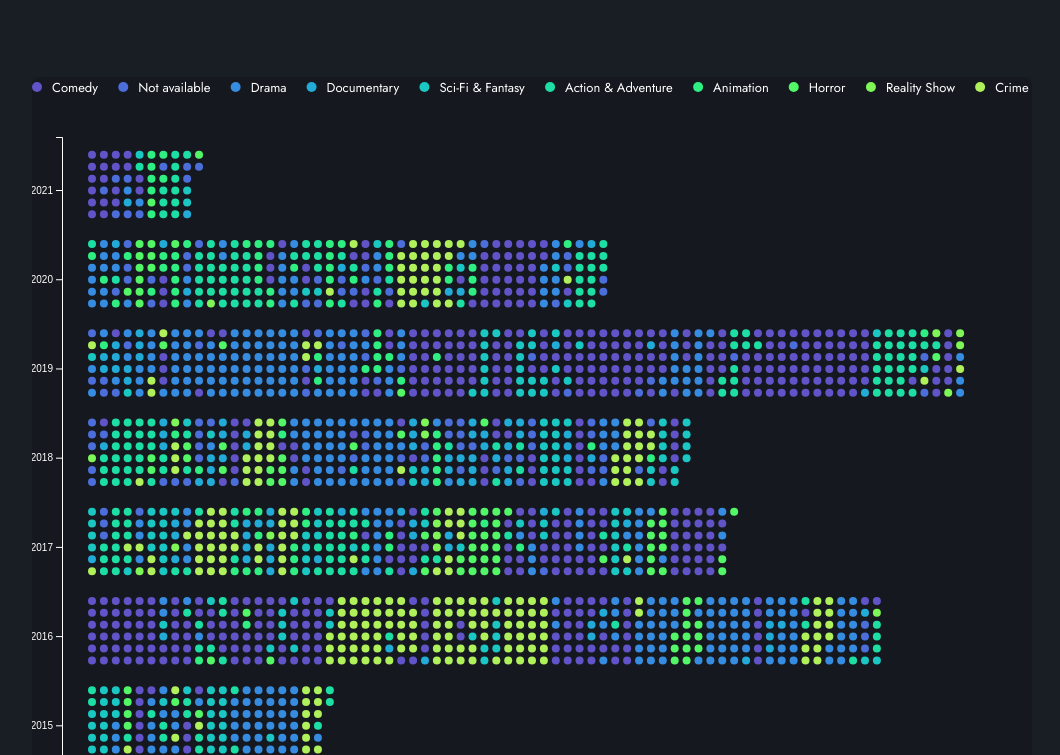
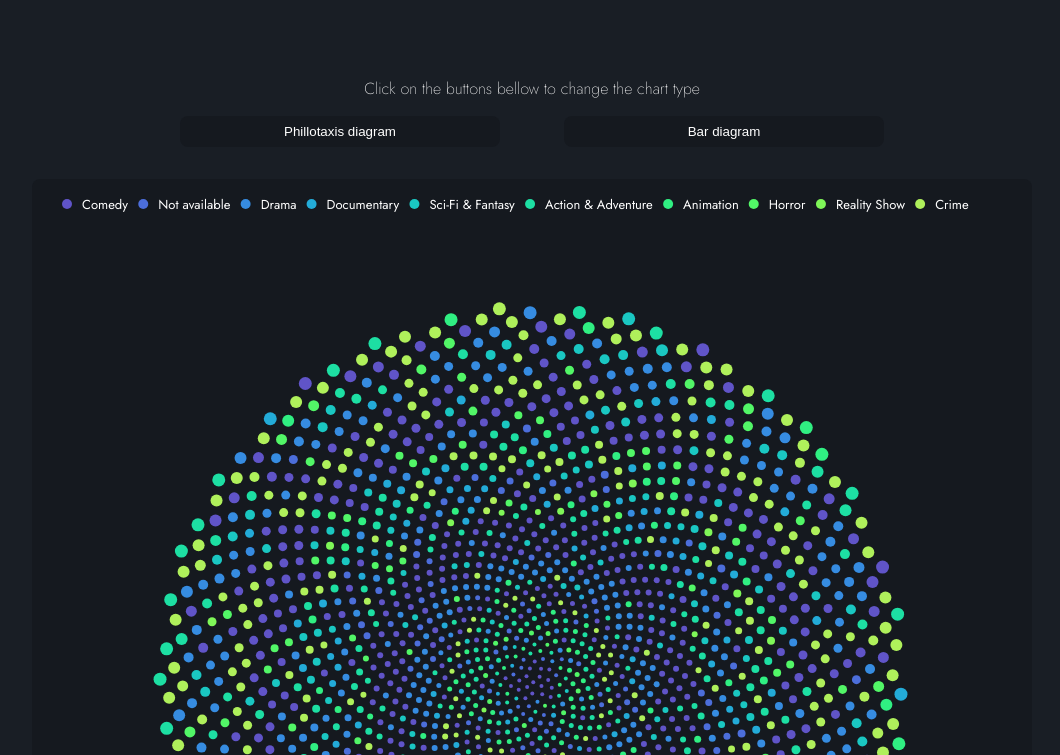
Before and after one commit to luiz-flamorim/My-Netflix-DataVis, a plain HTML site: page index.html in a window 1280 px wide. Shown: the part 485-1240 px from the top of the page, without its empty margins (108-1168 px from the left). Drawn offline with nearby package versions, Linux system fonts and the light colour scheme.

Commit message:
almost there

```diff
--- a/css/style.css
+++ b/css/style.css
@@ -36,7 +36,7 @@ p {
     text-align: center;
 }
 
-.legend-category{
+.legend-category {
     margin: auto;
     padding: 1rem;
     font-size: 1.3rem;
@@ -45,13 +45,13 @@ p {
     /* color: white; */
 }
 
-.legend-number{
+.legend-number {
     font-weight: 600;
 }
 
 
 /* CONTAINERS */
-#diagram-container{
+#svg-container {
     position: relative;
     display: flex;
     flex-direction: column;
@@ -74,7 +74,6 @@ p {
 
 #dots {
     border-radius: 0.5rem;
-
     background-color: #15191f;
 }
 
@@ -82,6 +81,44 @@ p {
     height: 2rem;
 }
 
+#buttons {
+    display: flex;
+    flex-direction: column;
+    width: 100%;
+    margin-top: 1rem;
+    margin-bottom: 2rem;
+    gap: 1rem
+}
+
+.btn-text-container {
+    display: flex;
+    justify-content: center;
+}
+
+.btn {
+    padding: 0.5rem;
+    border-radius: 0.5rem;
+    width: 20rem;
+    border-style: none;
+    margin-left: 2rem;
+    margin-right: 2rem;
+    background-color: #15191f;
+    color: white;
+}
+
+.btn:hover {
+    cursor: pointer;
+    transition: 1s;
+    color: grey;
+    background-color: black;
+
+}
+
+.p-small {
+    margin: 0;
+    font-size: 1rem;
+    font-weight: 200;
+}
 
 /* MODAL */
 .modal-bg {
@@ -145,6 +182,7 @@ p {
     font-weight: 200;
     opacity: 30%;
 }
+
 /* Pop Up text and elements */
 
 .poster {
@@ -162,7 +200,7 @@ p {
     font-size: 2.5rem;
     line-height: 2.5rem;
     font-weight: 600;
-    border-bottom: 1px solid rgba(255,255,255,0.1);
+    border-bottom: 1px solid rgba(255, 255, 255, 0.1);
 }
 
 .film-episode {
--- a/index.html
+++ b/index.html
@@ -24,13 +24,28 @@
         <h1>
             My Netflix visualisation
         </h1>
-        <p>The diagram below is an experiment to visualise my user Netflix data since 2012, where each circle represents one film or serie I have watched. You can explore it by
-            zooming on different areas using the mouse wheel, or by clicking on the different circles, colours and buttons. All the information about the films and series can
+        <p>The diagram below is an experiment to visualise my user Netflix data since 2012, where each circle represents
+            one film or serie I have watched. You can explore it by
+            zooming on different areas using the mouse wheel, or by clicking on the different circles, colours and
+            buttons. All the information about the films and series can
             be found on <a href="http://tmdb.org" target="_blank">The Movie Database website</a>.</p>
 
-    <div id="diagram-container">
-        <!-- <svg id="legend"></svg> -->
-        <!-- <div id="stats"></div> -->
+            <div id="stats">
+
+            </div>
+        <div id="buttons">
+            <div class="btn-text-container">
+                <p class="p-small">Click on the buttons bellow to change the chart type</p>
+            </div>
+
+            <div class="btn-text-container">
+                <button type="button" id='phillo' class='btn'>Phillotaxis diagram</button>
+                <button type="button" id='bar' class='btn'>Bar diagram</button>
+            </div>
+        </div>
+
+        <div id="svg-container">
+            <div id="legend-stats"></div>
             <svg id="dots"></svg>
         </div>
 
--- a/js/newdots.js
+++ b/js/newdots.js
@@ -19,47 +19,24 @@ const m = {
 const width = w - (m.left + m.right)
 const height = h - (m.top + m.bottom)
 
-let chartContainer = d3.select('#diagram-container')
+let gridRows = 6
+let gridLines = 74
+let tDuration = 750
+
+let chartContainer = d3.select('#svg-container')
     .style('width', '1000px')
     .style('height', '1000px')
-
-const radius = 4
-const step = radius * 2
-const theta = Math.PI * (3 - Math.sqrt(5))
 
 d3.json('js/results.json')
     .then(data => {
         createChart(data)
     })
 
+
+
 function createChart(rawData) {
 
-    let dataObject = rawData.map((item, i) => {
-        const spacing = (5 + (i * 0.0015)) * Math.sqrt(i += 0.5);
-        const a = theta * i;
-        const x = width / 2 + spacing * Math.cos(a);
-        const y = height / 2 + spacing * Math.sin(a);
-        const parsedDate = new Date(item.date)
-
-        let obj = {
-            id: Math.floor(i),
-            title: item.title,
-            chapter: item.chapter,
-            date: parsedDate,
-            type: item.type,
-            overview: item.overview,
-            poster: item.poster,
-            genre: item.genre[0],
-            language: item.language,
-            x: x,
-            y: y
-        }
-        return obj
-    })
-
-    let maxX = d3.max(dataObject.map(d => d.x))
-    let maxY = d3.max(dataObject.map(d => d.y))
-
+    let dataObject = buildDataObject(rawData)
 
     // map for the unique years
     let allYears = d3.group(dataObject, d => d.date.getFullYear())
@@ -76,16 +53,28 @@ function createChart(rawData) {
         .range([m.top, height])
         .padding(0.2)
 
-    // finding the year I watched more films
-    let mostWatchedList = []
-    for (const element of allYears) {
-        mostWatchedList.push(element[1].length)
-    }
-    let theMostWatched = d3.max(mostWatchedList)
+    // Map for the unique genres: needs value and key for colour scale
+    let uniqueGenres = new Map()
+    let valueKey = 1
+    dataObject.map(item => {
+        if (!uniqueGenres.has(item.genre)) {
+            uniqueGenres.set(item.genre, valueKey)
+            valueKey++
+        }
+    })
 
-    // find a factor
+
+    // find The factor
     // think about a prime number
     // how to decide which factor to get?
+
+    // finding the year I watched more films
+    // let mostWatchedList = []
+    // for (const element of allYears) {
+    //     mostWatchedList.push(element[1].length)
+    // }
+
+    // let theMostWatched = d3.max(mostWatchedList)
     // let testArray = [5,6,7,8,9,10]
     // for(let i = 1; i <= theMostWatched; i++) {
     //     if(theMostWatched % i == 0) {
@@ -93,10 +82,8 @@ function createChart(rawData) {
     //     }
     // }
 
-    let gridRows = 6
-    let gridLines = 74
 
-    // making the x scale for the grid
+    // making the x scale for the grid diagram
     let yearScales = {};
     uniqueYears.forEach(year => {
         let gridXScale = d3.scaleBand()
@@ -107,45 +94,34 @@ function createChart(rawData) {
             .domain(d3.range(gridRows))
             .range([yearBand(year), yearBand(year) + yearBand.bandwidth()])
 
-
-            // saves all the scales inside of the object
+        // saves all the scales inside of the object
         yearScales[year] = {
             x: gridXScale,
             y: gridYScale
         }
     })
 
-    // console.log(yearScales)
-
-
     // set the main SVG
     const svg = d3.select('#dots')
         .attr("viewBox", [0, 0, w, h]);
 
     // circles for the Phillotax
-    let g = svg.append("g")
-        .attr("class", "circles")
+    // let g = svg.append("g")
+    //     .attr("class", "circles")
+    //     .attr("transform", `translate(${m.left},${m.top})`)
+
+    // contauner for the grid diagram
+    let diagramContainer = svg.append("g")
+        .attr("class", "diagram-container")
         .attr("transform", `translate(${m.left},${m.top})`)
 
-    let yearContainer = svg.append("g")
-        .attr("class", "yearContainer")
-        .attr("transform", `translate(${m.left},${m.top})`)
+    // axis for the grid diagram
+    let yearAxis = svg.append('g')
+        .classed("year-axis", true)
+        .call(d3.axisLeft(yearBand))
+        .style('opacity', 0)
+        .attr("transform", `translate(${m.left * 1.5},${m.top})`)
 
-    let yearAxis = yearContainer.append('g')
-        .classed("yearAxis", true)
-        .call(d3.axisLeft(yearBand))
-        .style('opacity', 1)
-
-
-    // Map for the unique genres: needs value and key for colour scale
-    let uniqueGenres = new Map()
-    let valueKey = 1
-    dataObject.map(item => {
-        if (!uniqueGenres.has(item.genre)) {
-            uniqueGenres.set(item.genre, valueKey)
-            valueKey++
-        }
-    })
 
     // Scale for the colours
     // interpolators: https://github.com/d3/d3-scale-chromatic
@@ -153,127 +129,106 @@ function createChart(rawData) {
         .domain([0, uniqueGenres.size])
         .interpolator(d3.interpolateCool)
 
+    let chartContainer = diagramContainer.append('g')
+        .attr("class", "chartContainer")
+
+    update('phillo')
+
+    let phillo = document.querySelector('#phillo')
+    phillo.addEventListener('click', function () {
+        yearAxis.transition()
+        .duration(tDuration)
+        .style('opacity', 0)
+        .attr("transform", `translate(0,${m.top})`)
+
+
+        update('phillo')
+    })
+
+    let bars = document.querySelector('#bar')
+    bars.addEventListener('click', function () {
+        yearAxis.transition()
+        .duration(tDuration)
+        .style('opacity', 1)
+        .attr("transform", `translate(${m.left * 1.5},${m.top})`)
+
         update('bars')
+    })
 
 
     function update(chartType) {
 
-        for(const year of allYears){
+        for (const year of allYears) {
             let yearData = year[1]
-
             let xScale = yearScales[year[0]].x
             let yScale = yearScales[year[0]].y
 
-            yearContainer.selectAll(`.circles-${year[0]}`)
+            chartContainer.selectAll(`.circles-${year[0]}`)
                 .data(yearData, d => d.id)
                 .join(
                     enter => enter.append('circle')
-                    .classed(`.circles-${year[0]}`, true)
-                    .style('opacity', 1)
+                    .classed(`circles-${year[0]}`, true)
+                    .style('opacity', 0)
                     .attr('fill', d => colour(uniqueGenres.get(d.genre)))
-                    // .transition()
-                    // .ease(d3.easeCircle)
-                    // .delay((d, i) => i * 2)
-                    // .duration(750)
-                    .attr("cx", (d,i) => chartType == "bars" ? xScale(Math.floor(i/gridRows)) : d.x)
-                    .attr("cy", (d,i) => chartType == "bars" ? yScale(i%gridRows) : d.y)
+                    .attr("cx", width / 2)
+                    .attr("cy", height / 2)
+                    .attr('data-tippy-content', d => d.title)
+                    .on("click", cardBuilder)
+                    .on('mouseover', function () {
+                        d3.select(this)
+                            .transition()
+                            .duration(tDuration / 5)
+                            .style("cursor", "pointer")
+                            .attr("r", d => chartType == "bars" ? 8 : scaleYears(d.date.getFullYear()) * 2)
+                    })
+                    .on('mouseout', function () {
+                        d3.select(this)
+                            .transition()
+                            .duration(tDuration / 5)
+                            .style("cursor", "pointer")
+                            .attr("r", d => chartType == "bars" ? 4 : scaleYears(d.date.getFullYear()))
+                    })
 
-                    .attr('r', 4),
-                    // update => update
+                    .call(enter => enter.transition()
+                        .ease(d3.easeCircle)
+                        .delay((d, i) => i * 3)
+                        .duration(tDuration)
+                        .attr("cx", (d, i) => chartType == "bars" ? xScale(Math.floor(i / gridRows)) : d.x)
+                        .attr("cy", (d, i) => chartType == "bars" ? yScale(i % gridRows) : d.y)
+                        .attr("r", d => chartType == "bars" ? 4 : scaleYears(d.date.getFullYear()))
+                        .style('opacity', 1)
+                    ),
+
+                    update => update
+                    .call(update => update.transition()
+                        .ease(d3.easeCircle)
+                        .delay((d, i) => i * 2)
+                        .duration(tDuration)
+                        .attr("cx", (d, i) => chartType == "bars" ? xScale(Math.floor(i / gridRows)) : d.x)
+                        .attr("cy", (d, i) => chartType == "bars" ? yScale(i % gridRows) : d.y)
+                        .attr("r", d => chartType == "bars" ? 4 : scaleYears(d.date.getFullYear()))
+                        .style('opacity', 1)
+                    ),
+                    exit => exit.remove()
                 )
-
-
         }
 
+        tippy('[data-tippy-content]', {
+            content: 'Global content',
+            animateFill: true,
+        })
     }
-
-    // PHYLLOTAXIS DIARGRAM
-    // let allCircles = g.selectAll("circle")
-    //     .data(dataObject, d => d.id)
-    //     .join("circle")
-    //     .attr("cx", width / 2)
-    //     .attr("cy", height / 2)
-    //     .attr("r", 0)
-    //     .attr("fill", 'black')
-    //     .attr('data-tippy-content', (d, i) => {
-    //         return d.title
-    //     })
-    //     .on("click", cardBuilder)
-    //     .on('mouseover', function () {
-    //         allCircles.attr("opacity", 1).transition()
-    //             .duration(750)
-    //             .attr("opacity", 0.2)
-    //         d3.select(this)
-    //             .transition()
-    //             .duration(750)
-    //             .style("cursor", "pointer")
-    //             .attr("opacity", 1)
-    //             .attr("r", d => scaleYears(d.date.getFullYear()) * 2)
-    //     })
-    //     .on('mouseout', function () {
-    //         allCircles.transition()
-    //             .duration(750)
-    //             .attr("opacity", 1)
-    //         d3.select(this)
-    //             .transition()
-    //             .duration(100)
-    //             .attr("r", d => scaleYears(d.date.getFullYear()))
-    //     })
-
-    // allCircles.attr("opacity", 1)
-    //     .transition()
-    //     .ease(d3.easeCircle)
-    //     .delay((d, i) => i * 2)
-    //     .duration(750)
-    //     .attr("fill", d => colour(uniqueGenres.get(d.genre)))
-    //     // the fill can vary with the index as well
-    //     // .attr("fill", (d, i) => d3.hsl((step * Math.sqrt(i += 0.5)) % 50, 10, 255))
-    //     .attr("r", d => scaleYears(d.date.getFullYear()))
-    //     // .attr("cx", d => d.x)
-    //     // .attr("cy", d => d.y)
-    //     .attr("cx", d => {
-    //         // let thisYear = d.date.getFullYear()
-    //         // yearScales[thisYear].x(allYears[thisYear])
-    //     })
-    //     .attr("cy", d => d.y)
-
-    // // console.log(allYears)
-
-    // tippy(allCircles.nodes(), {
-    //     inertia: true,
-    //     animateFill: true,
-    //     offset: [0, 20]
-    // })
-
-    // svg.call(d3.zoom()
-    //     .extent([
-    //         [0, 0],
-    //         [width, height]
-    //     ])
-    //     .scaleExtent([1, 8])
-    //     .on("zoom", zoomed));
-
-    // function zoomed({
-    //     transform
-    // }) {
-    //     g.attr("transform", transform);
-    // }
-
-
-
-
-
-
 
     // Legend
     // ref: https://bl.ocks.org/jkeohan/b8a3a9510036e40d3a4e
 
-    const legendC = svg.append('g')
+    let legendC = svg.append('g')
         .attr('class', 'legend')
+        .attr('transform', `translate (${m.left}, ${m.top/2})`)
 
 
     let dataL = 0;
-    let offset = 40;
+    let offset = 30;
 
     let legend = legendC.selectAll('.legend')
         .data(uniqueGenres)
@@ -299,8 +254,6 @@ function createChart(rawData) {
         .style("font-weigth", 200)
         .style('fill', 'white')
 
-
-
     legend.attr("transform", function (d, i) {
         let bBoxWidth = d3.select(this)
             .select('text')
@@ -324,28 +277,28 @@ function createChart(rawData) {
 
             legendCircle.attr("opacity", 1)
                 .transition()
-                .duration(750)
+                .duration(tDuration)
                 .attr("opacity", 0.2)
 
             legendText.attr("opacity", 1)
                 .transition()
-                .duration(750)
+                .duration(tDuration)
                 .attr("opacity", y => y[0] == clicked ? 1 : 0.2)
 
             d3.select(this)
                 .transition()
-                .duration(750)
+                .duration(tDuration)
                 .style("cursor", "pointer")
                 .attr("opacity", 1)
                 .attr("r", d => 8)
         })
         .on('mouseout', function () {
             legendCircle.transition()
-                .duration(750)
+                .duration(tDuration)
                 .attr("opacity", 1)
 
             legendText.transition()
-                .duration(750)
+                .duration(tDuration)
                 .attr("opacity", 1)
 
             d3.select(this)
@@ -358,16 +311,17 @@ function createChart(rawData) {
             let clicked = d3.select(this)
                 .data()[0][0]
 
+            d3.selectAll(`[class*="circles"]`)
+                .call(update => update.transition()
+                    .duration(tDuration)
+                    .style("opacity", y => y.genre == clicked ? 1 : 0.2))
+
             legendClick(clicked)
-
-            allCircles.attr("opacity", 1)
-                .transition()
-                .duration(1000)
-                .attr("opacity", y => y.genre == clicked ? 1 : 0.2)
         })
 
     function legendClick(catName) {
-        let statsDiv = document.querySelector('#stats')
+
+        let statsDiv = document.querySelector('#legend-stats')
         statsDiv.setAttribute('data-tippy-content', 'close')
         statsDiv.innerHTML = ''
         statsDiv.style.display = 'block'
@@ -382,10 +336,12 @@ function createChart(rawData) {
 
         statsDiv.addEventListener('click', function () {
             this.style.display = 'none'
-            allCircles.attr("opacity", 1)
-                .transition()
-                .duration(1000)
-                .attr("opacity", 1)
+
+            d3.selectAll(`[class*="circles"]`)
+                .call(update => update.transition()
+                    .duration(tDuration)
+                    .style("opacity", 1)
+                )
         })
 
         tippy(statsDiv, {
@@ -394,22 +350,42 @@ function createChart(rawData) {
             followCursor: true,
         })
     }
+
+
 }
 
+function buildDataObject(rawData) {
+    // this function get the raw data parsed and returns a data object
+    // this includes x and y position for the phillotax diagram
 
+    let builtData = rawData.map((item, i) => {
+        const theta = Math.PI * (3 - Math.sqrt(5))
+        const spacing = (5 + (i * 0.0015)) * Math.sqrt(i += 0.5);
+        const a = theta * i;
+        const x = width / 2 + spacing * Math.cos(a);
+        const y = height / 2 + spacing * Math.sin(a);
+        const parsedDate = new Date(item.date)
 
-
-
-
-
-
-
-
-
-
-
+        let obj = {
+            id: Math.floor(i),
+            title: item.title,
+            chapter: item.chapter,
+            date: parsedDate,
+            type: item.type,
+            overview: item.overview,
+            poster: item.poster,
+            genre: item.genre[0],
+            language: item.language,
+            x: x,
+            y: y
+        }
+        return obj
+    })
+    return builtData
+}
 
 function cardBuilder(event, d) {
+    // function to build the modal with the films and series information
 
     let window = document.querySelector('#modal')
     let bg = document.querySelector('.modal-bg')
```
Lines whose indentation alone changed are shown as unchanged.
